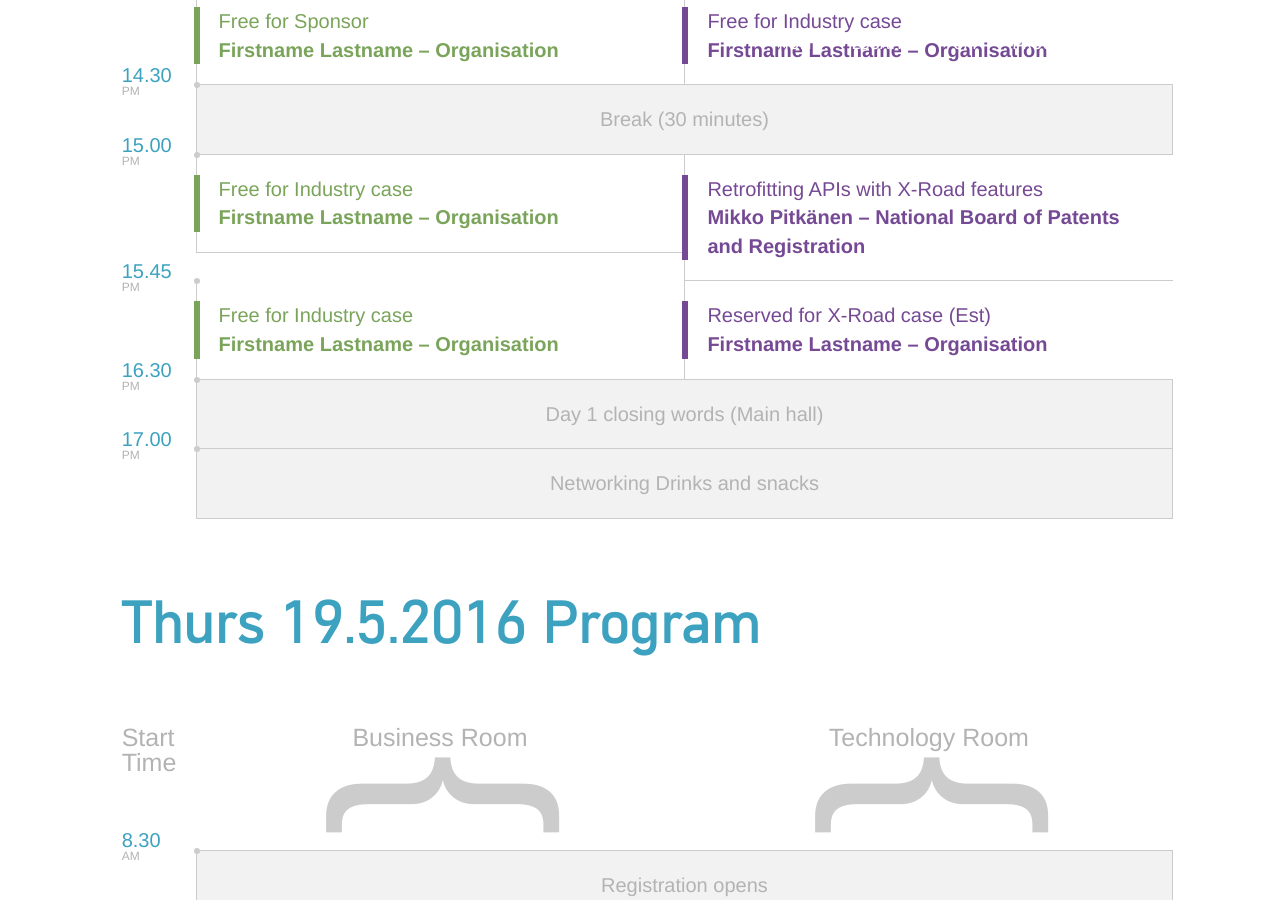
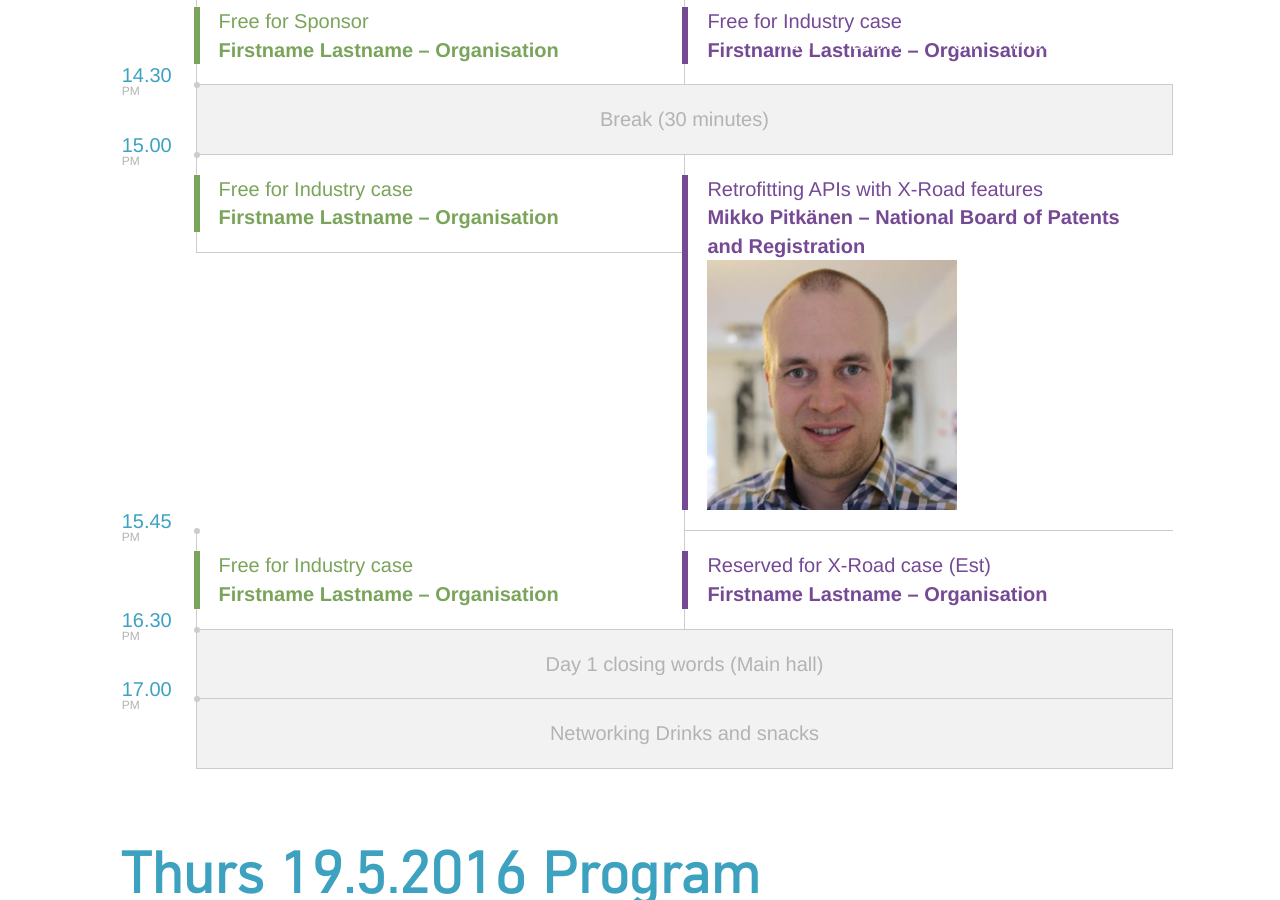
Before and after one commit to apidaysnordic/apidaysnordic.github.io, a Jekyll site: the page built from programme/index.md, in a window 1280 px wide and 900 px high, scrolled down 1638 px. Built offline with Jekyll 4.4.1, drawn with Linux system fonts in a browser that asks for light colours; some web fonts are replaced; comment, search, counter and statistics services are not loaded.

Commit message:
Added Mikkoz pic to program

```diff
--- a/_layouts/programme.html
+++ b/_layouts/programme.html
@@ -251,6 +251,8 @@
                                     Retrofitting APIs with X-Road features
                                     <br>
                                     <strong>Mikko Pitkänen &ndash; National Board of Patents and Registration</strong>
+				    <br/>
+				    <img src="/images/speakers/mikko-pitkanen-prh.jpg" style="width:250px;"/>
                                 </a>
                             </div>
                         </div>
```
